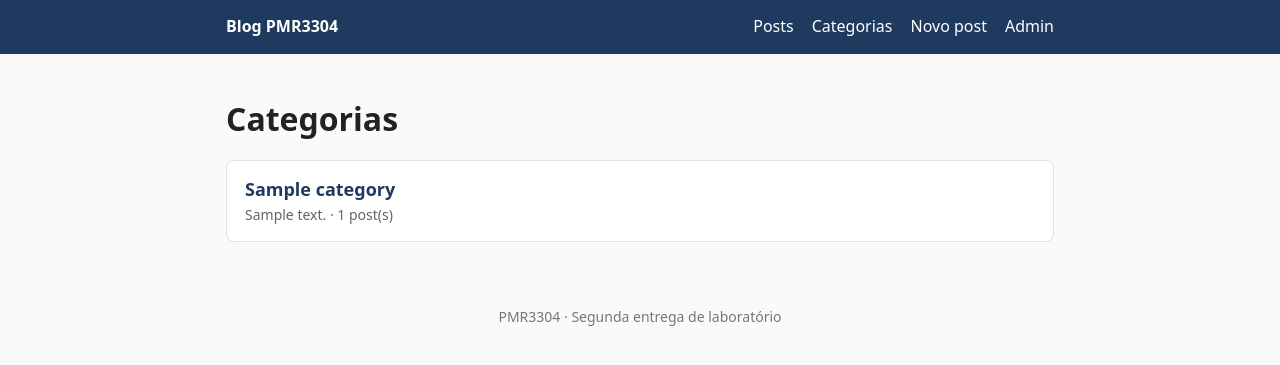
After one commit to mat-haug/blog-pmr3304, a Django app: page /categories/ in a window 1280 px wide. The commit adds this page. Shown: the top 365 px of the page. Run offline with Django 5.2, Linux system fonts and the light colour scheme; tables that the repository leaves empty hold one stand-in row (values such as "Sample post").

Commit message:
Sistema de categorias: modelo Category, listagem e página individual de categoria

```diff
--- a/blog/forms.py
+++ b/blog/forms.py
@@ -6,7 +6,8 @@ from .models import Post
 class PostForm(forms.ModelForm):
     class Meta:
         model = Post
-        fields = ["title", "content"]
+        fields = ["title", "content", "categories"]
         widgets = {
             "content": forms.Textarea(attrs={"rows": 12}),
+            "categories": forms.CheckboxSelectMultiple,
         }
--- a/blog/models.py
+++ b/blog/models.py
@@ -4,10 +4,32 @@ from django.urls import reverse
 from django.utils import timezone
 
 
+class Category(models.Model):
+    name = models.CharField("nome", max_length=100)
+    description = models.TextField("descrição")
+
+    class Meta:
+        ordering = ["name"]
+        verbose_name = "categoria"
+        verbose_name_plural = "categorias"
+
+    def __str__(self):
+        return self.name
+
+    def get_absolute_url(self):
+        return reverse("blog:category_detail", kwargs={"pk": self.pk})
+
+
 class Post(models.Model):
     title = models.CharField("título", max_length=200)
     content = models.TextField("conteúdo", help_text="Aceita código HTML.")
     date = models.DateTimeField("data de postagem", default=timezone.now)
+    categories = models.ManyToManyField(
+        Category,
+        related_name="posts",
+        blank=True,
+        verbose_name="categorias",
+    )
 
     class Meta:
         ordering = ["-date"]
--- /dev/null
+++ b/blog/templates/blog/category_list.html
@@ -0,0 +1,17 @@
+{% extends "base.html" %}
+
+{% block title %}Categorias{% endblock %}
+
+{% block content %}
+  <h1>Categorias</h1>
+  <ul class="post-list">
+    {% for category in category_list %}
+      <li>
+        <a href="{% url 'blog:category_detail' category.pk %}">{{ category.name }}</a>
+        <div class="meta">{{ category.description }} · {{ category.posts.count }} post(s)</div>
+      </li>
+    {% empty %}
+      <li>Nenhuma categoria cadastrada. Crie categorias pelo admin.</li>
+    {% endfor %}
+  </ul>
+{% endblock %}
--- a/blog/urls.py
+++ b/blog/urls.py
@@ -11,4 +11,6 @@ urlpatterns = [
     path("post/<int:pk>/update/", views.PostUpdateView.as_view(), name="post_update"),
     path("post/<int:pk>/delete/", views.PostDeleteView.as_view(), name="post_delete"),
     path("post/<int:pk>/comment/", views.CommentCreateView.as_view(), name="comment_create"),
+    path("categories/", views.CategoryListView.as_view(), name="category_list"),
+    path("categories/<int:pk>/", views.category_detail, name="category_detail"),
 ]
--- a/blog/views.py
+++ b/blog/views.py
@@ -1,6 +1,6 @@
-"""Views do blog: posts (classes genéricas) e comentários."""
+"""Views do blog: posts (classes genéricas), comentários e categorias."""
 from django.contrib.auth.mixins import LoginRequiredMixin
-from django.shortcuts import get_object_or_404
+from django.shortcuts import get_object_or_404, render
 from django.urls import reverse_lazy
 from django.views.generic import (
     CreateView,
@@ -11,7 +11,7 @@ from django.views.generic import (
 )
 
 from .forms import PostForm
-from .models import Comment, Post
+from .models import Category, Comment, Post
 
 
 class PostListView(ListView):
@@ -71,3 +71,22 @@ class CommentCreateView(LoginRequiredMixin, CreateView):
 
     def get_success_url(self):
         return self.post_obj.get_absolute_url()
+
+
+class CategoryListView(ListView):
+    model = Category
+    template_name = "blog/category_list.html"
+    context_object_name = "category_list"
+
+
+def category_detail(request, pk):
+    """Lista os posts de uma categoria reutilizando o template de listagem de posts.
+
+    Responde com 404 caso a categoria requisitada não exista.
+    """
+    category = get_object_or_404(Category, pk=pk)
+    context = {
+        "category": category,
+        "post_list": category.posts.all(),
+    }
+    return render(request, "blog/post_list.html", context)
--- a/templates/base.html
+++ b/templates/base.html
@@ -11,6 +11,7 @@
     <nav>
       <a class="brand" href="{% url 'blog:post_list' %}">Blog PMR3304</a>
       <a href="{% url 'blog:post_list' %}">Posts</a>
+      <a href="{% url 'blog:category_list' %}">Categorias</a>
       <a href="{% url 'blog:post_create' %}">Novo post</a>
       <a href="{% url 'admin:index' %}">Admin</a>
       {% if user.is_authenticated %}<span class="meta" style="color:#cfd8e3">Olá, {{ user.username }}</span>{% endif %}
```
Also changed, not shown: blog/admin.py (+7 -1 lines), blog/templates/blog/post_detail.html (+8 -0 lines), blog/templates/blog/post_list.html (+10 -4 lines), blog/migrations/0003_category_post_categories.py (added).
